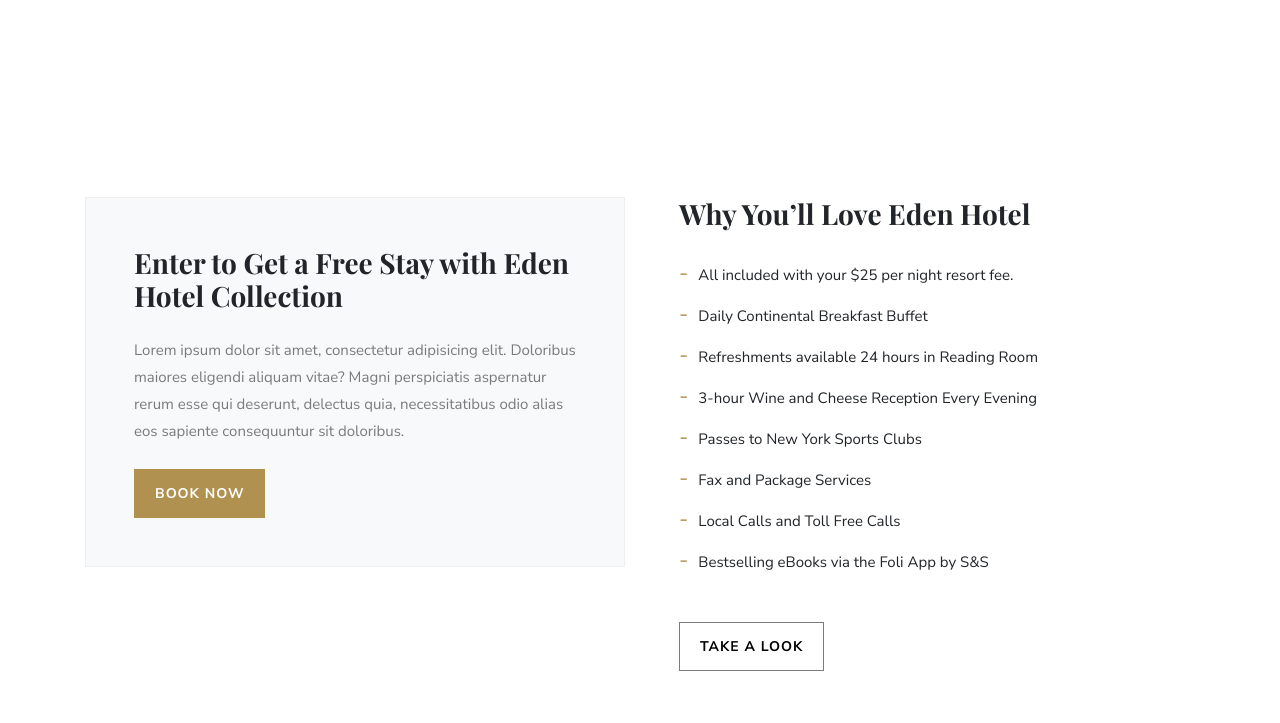
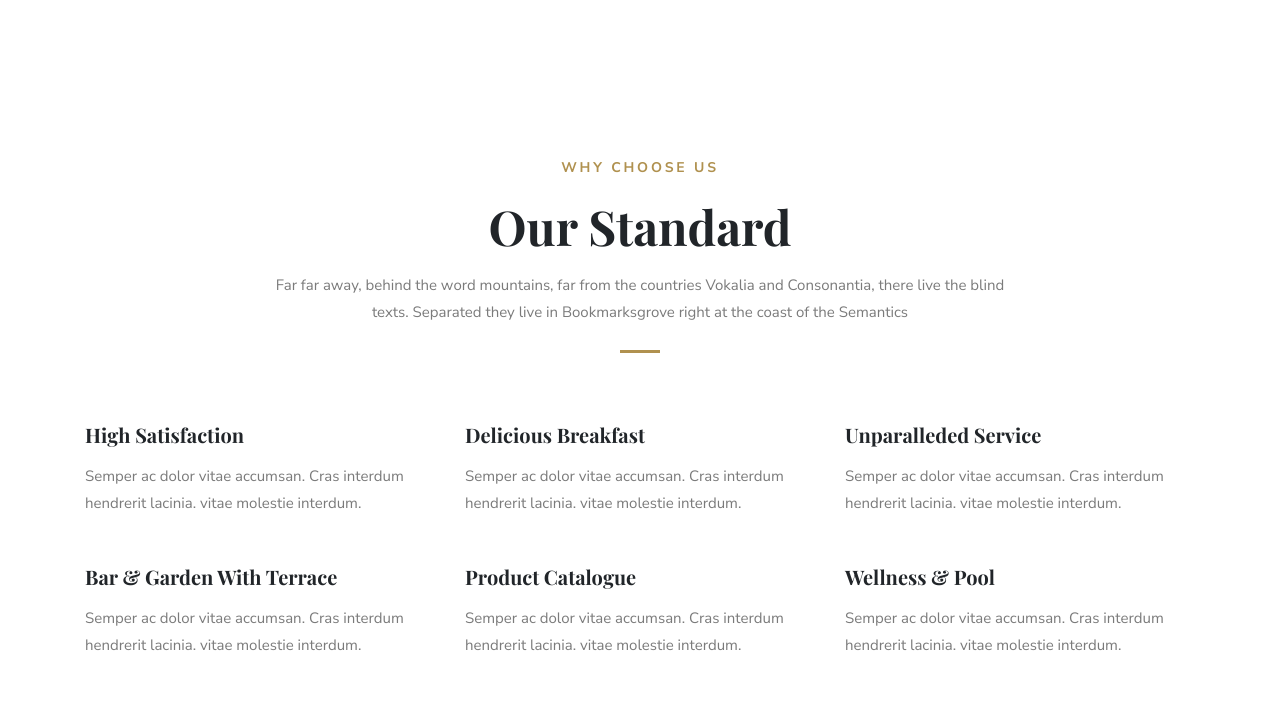
Before and after one commit to rbh-inc/hotellodge-aksh, a plain HTML site: page service.html in a window 1280 px wide. Shown: the part 1917-2640 px from the top of the page. Drawn offline with nearby package versions, Linux system fonts and the light colour scheme; some packages are replaced by stand-ins of ours; a script that the page names is missing; files whose address does not match are found by name.

```diff
--- a/service.html
+++ b/service.html
@@ -132,17 +132,7 @@
 				</div>
 			</div>
 
-			<div class="container-fluid page-border-top">
-				<div class="row ">
-					<div class="col-lg-12 text-center">
-						<div class="page-breadcumb py-2">
-							<a href="#" class="text-white">Home</a>
-							<span><i class="fa fa-angle-right text-white mx-1" aria-hidden="true"></i></span>
-							<a href="#" class="text-white">Services</a>
-						</div>
-					</div>
-				</div>
-			</div>
+
 		</section>
 
 		<!-- contact form start -->
@@ -282,6 +272,76 @@
 				</div>
 			</div>
 		</section>
+
+
+		<section class="section" id="about-page">
+			<div class="container">
+				<div class="row justify-content-center">
+					<div class="col-lg-8 text-center">
+						<div class="section-title">
+							<p class="section-subtitle">Why Choose us</p>
+							<h2 class="mb-3">Our Standard</h2>
+							<p class="mb-4">Far far away, behind the word mountains, far from the countries Vokalia and
+								Consonantia, there live the blind texts. Separated they live in Bookmarksgrove right at
+								the coast of the Semantics</p>
+							<span class="section-border"></span>
+						</div>
+					</div>
+				</div>
+
+				<div class="row">
+					<div class="col-lg-4 col-md-6 col-sm-6">
+						<div class="mb-5">
+							<h3 class="text-capitalize mb-3">High satisfaction</h3>
+							<p>Semper ac dolor vitae accumsan. Cras interdum hendrerit lacinia. vitae molestie interdum.
+							</p>
+						</div>
+					</div>
+					<div class="col-lg-4 col-md-6 col-sm-6">
+						<div class="mb-5">
+							<h3 class="text-capitalize mb-3">Delicious breakfast</h3>
+							<p>Semper ac dolor vitae accumsan. Cras interdum hendrerit lacinia. vitae molestie interdum.
+							</p>
+						</div>
+					</div>
+					<div class="col-lg-4 col-md-6 col-sm-6">
+						<div class="mb-5">
+							<h3 class="text-capitalize mb-3">Unparalleded service</h3>
+							<p>Semper ac dolor vitae accumsan. Cras interdum hendrerit lacinia. vitae molestie interdum.
+							</p>
+						</div>
+					</div>
+					<div class="col-lg-4 col-md-6 col-sm-6">
+						<div class="mb-5 mb-lg-0">
+							<h3 class="text-capitalize mb-3">Bar & garden with terrace</h3>
+							<p>Semper ac dolor vitae accumsan. Cras interdum hendrerit lacinia. vitae molestie interdum.
+							</p>
+						</div>
+					</div>
+
+
+					<div class="col-lg-4 col-md-6 col-sm-6">
+						<div class="mb-5 mb-lg-0">
+							<h3 class="text-capitalize mb-3">Product Catalogue</h3>
+							<p>Semper ac dolor vitae accumsan. Cras interdum hendrerit lacinia. vitae molestie interdum.
+							</p>
+						</div>
+					</div>
+
+					<div class="col-lg-4 col-md-6 col-sm-6">
+						<div class="">
+							<h3 class="text-capitalize mb-3">Wellness & pool</h3>
+							<p>Semper ac dolor vitae accumsan. Cras interdum hendrerit lacinia. vitae molestie interdum.
+							</p>
+						</div>
+					</div>
+				</div>
+
+
+			</div>
+		</section>
+
+
 		<section id="section-cta-2" class="section">
 			<div class="container">
 				<div class="row">
```
Also changed, not shown: about.html (+16 -16 lines).
